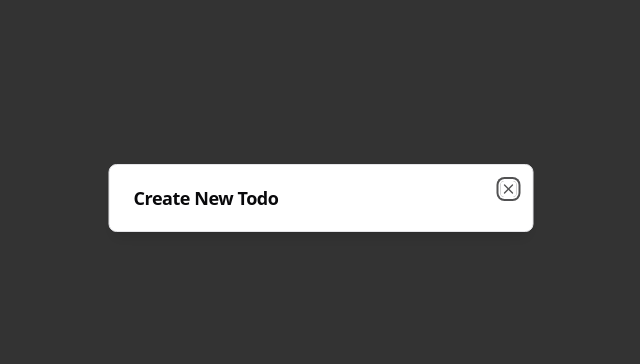
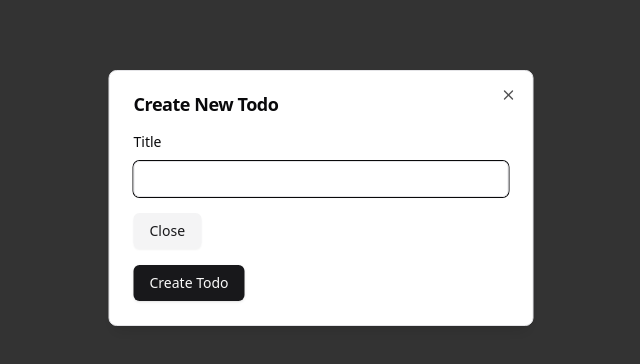
Before and after one commit to rmidhunk/todo-app, a React (Vite) app: page /todo-list in a window 1280 px wide. Both pictures are taken after typing "Sample" into the empty fields and a click on the button "Add a New Todo Item". Shown: the part 202-566 px from the top of the page, without its empty margins (319-959 px from the left). Built offline with nearby package versions, Linux system fonts and the light colour scheme; no server answers.

Commit message:
Midhun Krishnan | main | feat: Create todo form add

```diff
--- a/src/components/create-todo-dialog.tsx
+++ b/src/components/create-todo-dialog.tsx
@@ -1,16 +1,81 @@
+import { Button } from "@/components/ui/button";
 import {
+  Dialog,
+  DialogClose,
   DialogContent,
+  DialogFooter,
   DialogHeader,
   DialogTitle,
 } from "@/components/ui/dialog";
+import {
+  Form,
+  FormControl,
+  FormField,
+  FormItem,
+  FormLabel,
+  FormMessage,
+} from "@/components/ui/form";
+import { Input } from "@/components/ui/input";
+import { Todo } from "@/types/todo";
+import { zodResolver } from "@hookform/resolvers/zod";
+import { useForm } from "react-hook-form";
+import { z } from "zod";
 
-const CreateTodoDialog = () => {
+interface CreateTodoDialogProps {
+  isOpen: boolean;
+  onClose: (data: boolean) => void;
+  onSubmit: (data: Todo) => void;
+}
+
+const todoSchema = z.object({
+  title: z.string().min(1, "Title is required"),
+});
+
+const CreateTodoDialog: React.FC<CreateTodoDialogProps> = ({
+  isOpen,
+  onClose,
+  onSubmit,
+}) => {
+  const form = useForm({
+    resolver: zodResolver(todoSchema),
+    defaultValues: {
+      title: "",
+    },
+  });
+
   return (
-    <DialogContent className="sm:max-w-[425px]">
-      <DialogHeader>
-        <DialogTitle>Create New Todo</DialogTitle>
-      </DialogHeader>
-    </DialogContent>
+    <Dialog open={isOpen} onOpenChange={onClose}>
+      <DialogContent className="sm:max-w-[425px]">
+        <DialogHeader>
+          <DialogTitle>Create New Todo</DialogTitle>
+        </DialogHeader>
+        <Form {...form}>
+          <form onSubmit={form.handleSubmit(onSubmit)} className="space-y-4">
+            <FormField
+              control={form.control}
+              name="title"
+              render={({ field }) => (
+                <FormItem>
+                  <FormLabel>Title</FormLabel>
+                  <FormControl>
+                    <Input {...field} />
+                  </FormControl>
+                  <FormMessage />
+                </FormItem>
+              )}
+            />
+            <DialogFooter className="sm:justify-start">
+              <DialogClose asChild>
+                <Button type="button" variant="secondary">
+                  Close
+                </Button>
+              </DialogClose>
+            </DialogFooter>
+            <Button type="submit">Create Todo</Button>
+          </form>
+        </Form>
+      </DialogContent>
+    </Dialog>
   );
 };
 
--- a/src/pages/todo-list.tsx
+++ b/src/pages/todo-list.tsx
@@ -12,18 +12,20 @@ const TodoList: React.FC = () => {
   const { createTodo, isCreating } = useTodosMutation();
 
   const [newTodo, setNewTodo] = useState("");
+  const [createTodoDialogOpen, setCreateTodoDialogOpen] = useState(false);
 
-  const addTodo = async () => {
+  const addTodo = async (todoItem: Todo) => {
     try {
-      const newTodoItem: Todo = {
-        title: newTodo,
-        status: "todo",
-        dueDate: "2020-12-31",
-        description: newTodo,
-        assignedUser: 1,
-        priority: "medium",
-        tags: [],
-      };
+      // const newTodoItem: Todo = {
+      //   title: newTodo,
+      //   status: "todo",
+      //   dueDate: "2020-12-31",
+      //   description: newTodo,
+      //   assignedUser: 1,
+      //   priority: "medium",
+      //   tags: [],
+      // };
+      const newTodoItem: Todo = todoItem;
       await createTodo(newTodoItem);
       setNewTodo("");
     } catch (error) {
@@ -33,6 +35,12 @@ const TodoList: React.FC = () => {
 
   return (
     <div className="max-w-md mx-auto mt-8">
+      <CreateTodoDialog
+        isOpen={createTodoDialogOpen}
+        onClose={setCreateTodoDialogOpen}
+        onSubmit={addTodo}
+      />
+
       <h1 className="text-2xl font-bold mb-4">Todo List</h1>
       <div className="flex space-x-2 mb-4">
         <Input
@@ -42,20 +50,13 @@ const TodoList: React.FC = () => {
           placeholder="Add a new todo"
           className="flex-grow"
         />
-        <Dialog>
-          <DialogTrigger asChild>
-            <Button>Add a New Todo Item</Button>
-          </DialogTrigger>
-          <CreateTodoDialog />
-        </Dialog>
+        <Button onClick={() => setCreateTodoDialogOpen(true)}>
+          Add a New Todo Item
+        </Button>
       </div>
       <ul className="space-y-2">
         {todos?.map((todo: Todo) => (
-          <TodoItem
-            key={todo.id}
-            todo={todo}
-            onToggle={() => toggleTodo(todo.id)}
-          />
+          <TodoItem key={todo.id} todo={todo} />
         ))}
       </ul>
     </div>
```
